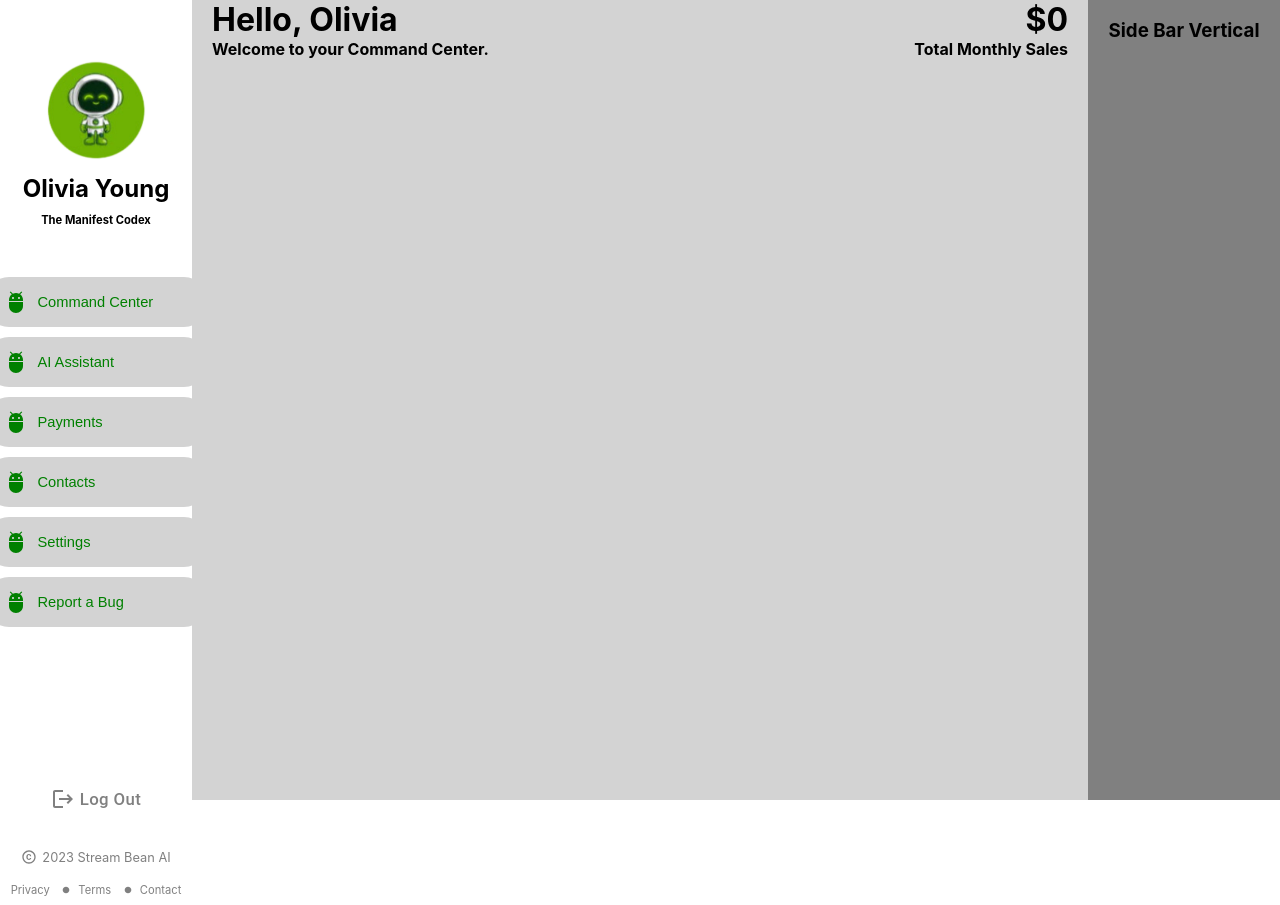
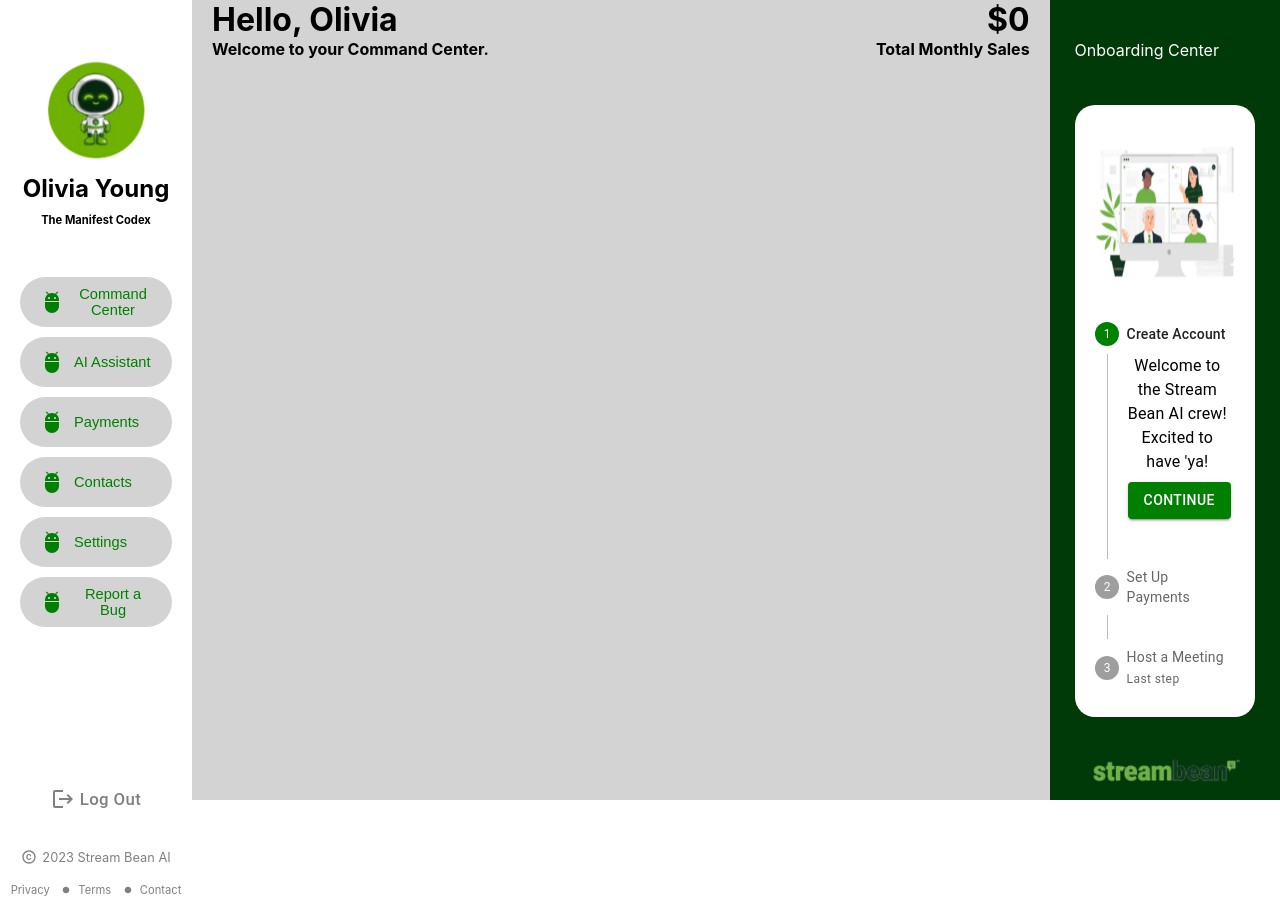
Before and after one commit to oauzenne/streambean-app, a React (Create React App) app: page / in a window 1280 px wide. Built offline with nearby package versions, Linux system fonts and the light colour scheme; a web font is replaced by a local one.

Commit message:
sidebar rough complete

```diff
--- /dev/null
+++ b/src/Components/onboardingComponent/Onboarding.css
@@ -0,0 +1,30 @@
+.onboarding-section {
+  background-color: white;
+  margin: 25px;
+  border-radius: 20px;
+  padding: 20px;
+}
+
+.css-1u4zpwo-MuiSvgIcon-root-MuiStepIcon-root.Mui-active {
+  color: green !important;
+}
+
+.css-1f5ro5o-MuiButtonBase-root-MuiButton-root {
+  background-color: green !important;
+}
+
+.css-1u4zpwo-MuiSvgIcon-root-MuiStepIcon-root.Mui-completed {
+  color: green !important;
+}
+
+.css-18st3fs-MuiButtonBase-root-MuiButton-root {
+  color: grey !important;
+}
+
+.onboarding-graphic {
+  width: 185px;
+  height: 135px;
+  margin-bottom: 30px;
+  margin-top: 20px;
+  max-width: 100%;
+}
--- /dev/null
+++ b/src/Components/onboardingComponent/Onboarding.jsx
@@ -0,0 +1,68 @@
+import * as React from "react";
+import Box from "@mui/material/Box";
+import Stepper from "@mui/material/Stepper";
+import Step from "@mui/material/Step";
+import StepLabel from "@mui/material/StepLabel";
+import StepContent from "@mui/material/StepContent";
+import Button from "@mui/material/Button";
+import Typography from "@mui/material/Typography";
+import Graphic from "../../Images/onboarding-graphic.png";
+import "./Onboarding.css";
+
+const steps = [
+  {
+    label: "Create Account",
+    description: `Welcome to the Stream Bean AI crew! Excited to have 'ya!`,
+  },
+  {
+    label: "Set Up Payments",
+    description:
+      "Head over to the payments tab and connect your Stripe account to accept in-meeting payments.",
+  },
+  {
+    label: "Host a Meeting",
+    description: `Copy your meeting link and send it over to a lead. When ready, click the "Open Room" button to launch your meeting!`,
+  },
+];
+
+export default function VerticalLinearStepper() {
+  const [activeStep, setActiveStep] = React.useState(0);
+
+  const handleNext = () => {
+    setActiveStep((prevActiveStep) => prevActiveStep + 1);
+  };
+  return (
+    <section>
+      <Box sx={{ maxWidth: 400 }} className="onboarding-section">
+        <img src={Graphic} className="onboarding-graphic" />
+        <Stepper activeStep={activeStep} orientation="vertical">
+          {steps.map((step, index) => (
+            <Step key={step.label}>
+              <StepLabel
+                optional={
+                  index === 2 ? (
+                    <Typography variant="caption">Last step</Typography>
+                  ) : null
+                }>
+                {step.label}
+              </StepLabel>
+              <StepContent>
+                <Typography>{step.description}</Typography>
+                <Box sx={{ mb: 2 }}>
+                  <div>
+                    <Button
+                      variant="contained"
+                      onClick={handleNext}
+                      sx={{ mt: 1, mr: 1 }}>
+                      {index === steps.length - 1 ? "Finish" : "Continue"}
+                    </Button>
+                  </div>
+                </Box>
+              </StepContent>
+            </Step>
+          ))}
+        </Stepper>
+      </Box>
+    </section>
+  );
+}
--- /dev/null
+++ b/src/Components/onboardingComponent/index.jsx
@@ -0,0 +1,3 @@
+import Onboarding from './Onboarding.jsx';
+
+export default Onboarding;
--- a/src/Containers/sideBarContainer/SideBar.jsx
+++ b/src/Containers/sideBarContainer/SideBar.jsx
@@ -1,14 +1,21 @@
 import React from "react";
-import "../../Styles/DashboardPage.css"
-
+import "../../Styles/DashboardPage.css";
+import Onboarding from "../../Components/onboardingComponent/Onboarding";
+import SBLogo from "../../Images/sb-logo.png";
 
 const SideBarPage = () => {
   return (
-    // <section className="sidebar-container">
-      <div className="sidebar-container">
-        <h3>Side Bar Vertical</h3>
-      </div>
-    // </section>
+    <div className="sidebar-container">
+      <section className="onboarding-top">
+        <text className="onboarding-text">Onboarding Center</text>
+      </section>
+      <section>
+        <Onboarding />
+      </section>
+      <section className="onboarding-bottom">
+        <img src={SBLogo} className="sb-logo" />
+      </section>
+    </div>
   );
 };
 
--- a/src/Styles/DashboardPage.css
+++ b/src/Styles/DashboardPage.css
@@ -13,13 +13,16 @@
 }
 
 .content-container {
-  width: 70%;
+  width: 68%;
   background-color: lightgray;
 }
 
 .sidebar-container {
-  width: 15%;
-  background-color: grey;
+  width: 18%;
+  background-color: #003a08;
+  display: flex;
+  flex-direction: column;
+  height: 100vh;
 }
 
 .greeting,
@@ -85,6 +88,7 @@
   justify-content: center;
   flex-direction: column;
   align-items: center;
+  padding: 0px 20px 0px 20px;
 }
 
 .rounded-rectangle-button {
@@ -94,11 +98,12 @@
   border: none;
   border-radius: 30px;
   cursor: pointer;
-  width: 225px;
+  width: 220px;
   height: 50px;
   align-items: center;
   display: flex;
   margin-bottom: 10px;
+  max-width: 100%;
 }
 
 .button-icon {
@@ -133,12 +138,12 @@
 }
 
 .copyright-text {
-  font-size: .8em;
+  font-size: 0.8em;
 }
 
 .copyright-icon {
-font-size: 1em !important;
-padding-right: 5px;
+  font-size: 1em !important;
+  padding-right: 5px;
 }
 
 .logout-text {
@@ -153,12 +158,38 @@ padding-right: 5px;
 }
 
 .tab-link {
-  font-size: .7em;
+  font-size: 0.7em;
   color: grey;
   padding: 8px;
 }
 
 .circle-icon {
-  font-size: .5em !important;
+  font-size: 0.5em !important;
   color: grey;
 }
+
+.onboarding-text {
+  color: white;
+  font-size: 1em;
+}
+
+.onboarding-top {
+  margin: 20px;
+  margin-top: 40px;
+  text-align: left;
+  margin-left: 25px;
+}
+
+.sb-logo {
+  width: 150px;
+  height: 30px;
+  position: absolute;
+  bottom: 0;
+  justify-content: center;
+  transform: translate(-50%, -50%);
+}
+
+.onboarding-bottom {
+  align-items: flex-end;
+  justify-content: center;
+}
```
Also changed, not shown: src/Images/onboarding-graphic.png (added), src/Images/sb-logo.png (added).
